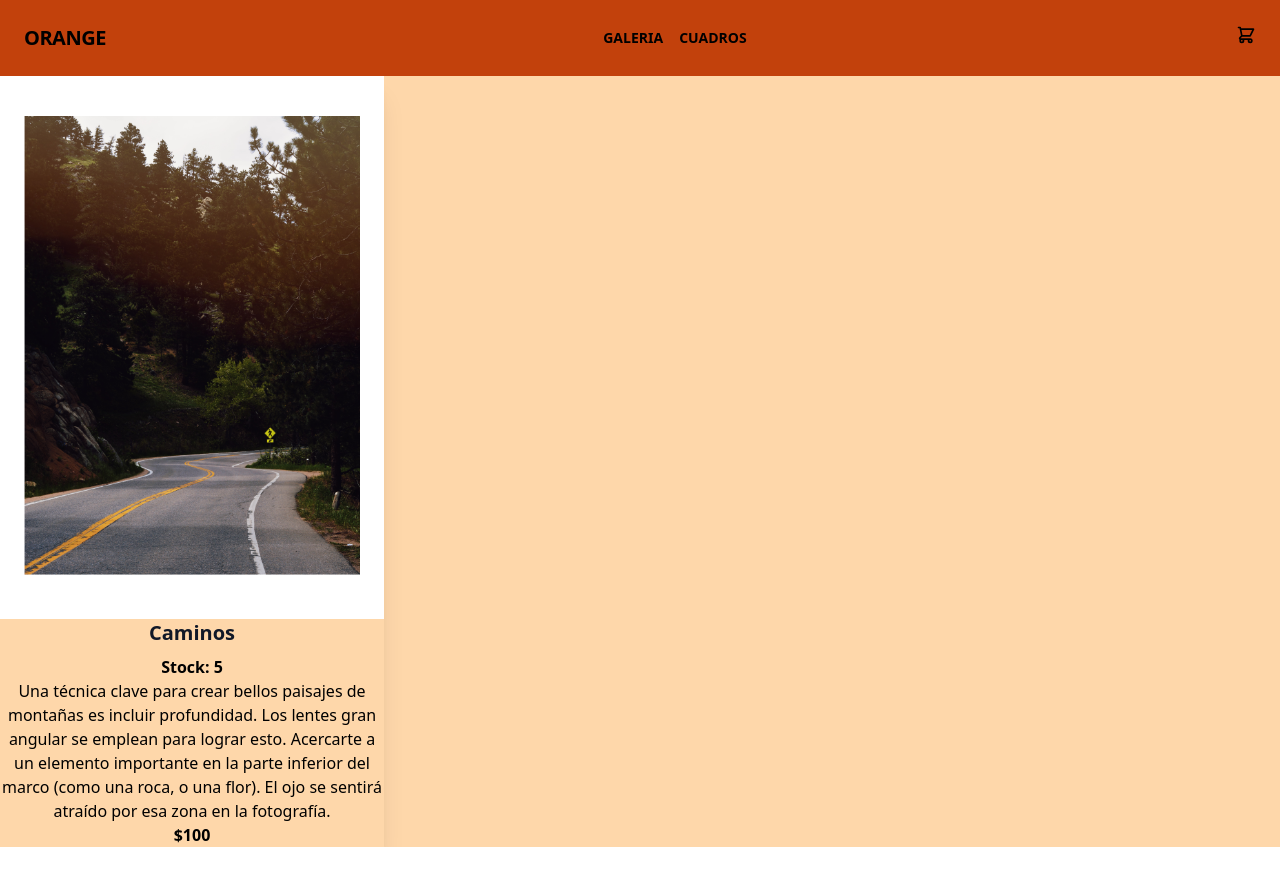
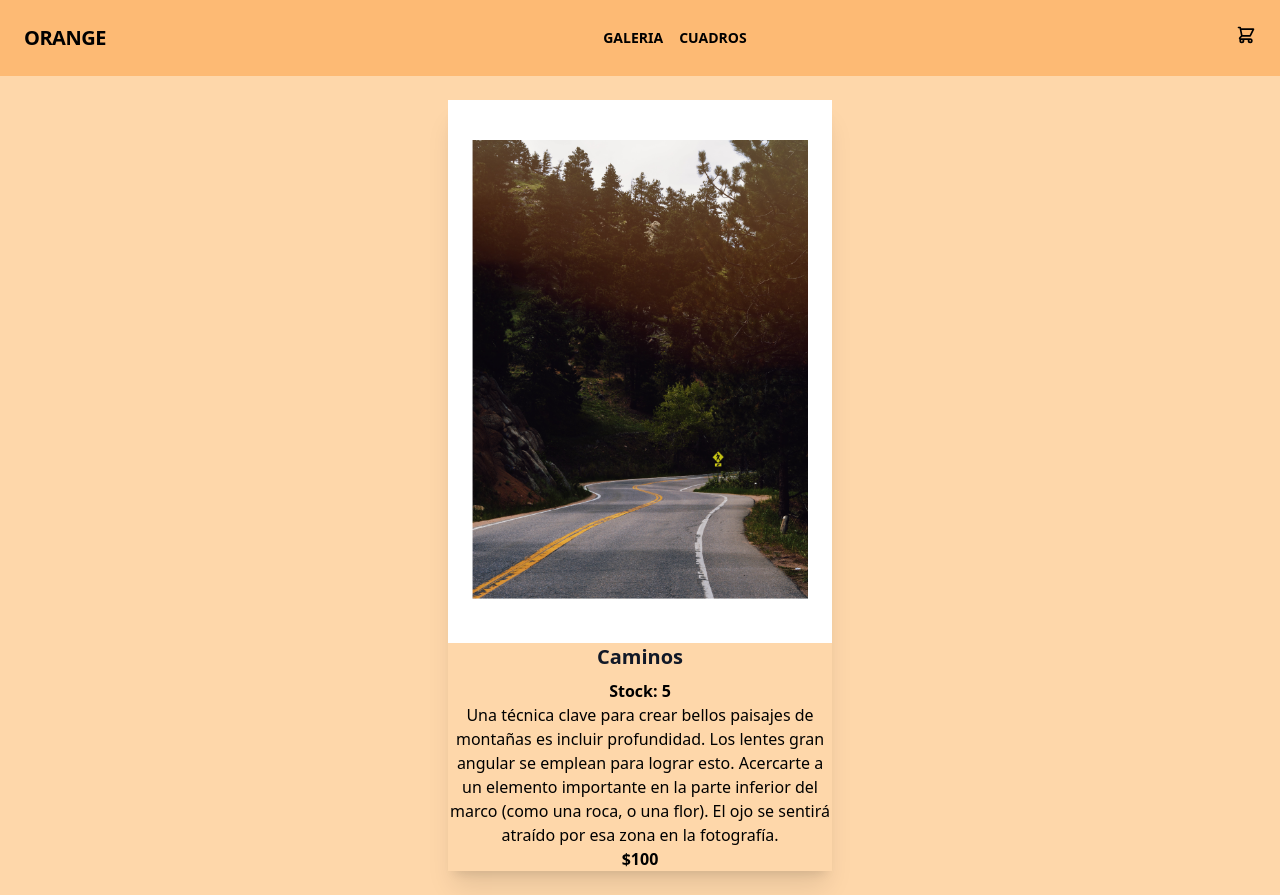
Before and after one commit to clara-vg/orange-app, a React (Create React App) app: page /detail/1 in a window 1280 px wide. Before the commit the page ends 847 px from the top, so only its background shows below. Built offline with nearby package versions, Linux system fonts and the light colour scheme.

Commit message:
actualizacion card detail

```diff
--- a/src/components/Item/Item.jsx
+++ b/src/components/Item/Item.jsx
@@ -2,6 +2,7 @@ import { Link } from "react-router-dom";
 
 const Item = ({product}) => {
     return (
+    <div className="grid place-items-center">
         <div className="max-w-sm rounded overflow-hidden shadow-lg ">
             <img className="w-full" src= {product.img} alt="" />
             <div className="px-6 py-4">
@@ -13,7 +14,7 @@ const Item = ({product}) => {
                 </button>
             </div>
         </div>
-
+    </div>
     )
    }
 
--- a/src/components/Itemdetail/ItemDetail.jsx
+++ b/src/components/Itemdetail/ItemDetail.jsx
@@ -1,6 +1,7 @@
 const ItemDetail = ( props ) => {
     const {name, img, description, price, stock} = props
   return (
+    <div className="grid place-items-center py-6">
         <div className="card w-96 bg-base-100 shadow-xl">
             <figure>
                 <img src= {img} alt="" />
@@ -10,14 +11,16 @@ const ItemDetail = ( props ) => {
             {name}
             </h2>
             <div className="badge badge-secondary">
-        <p>
-        <b> Stock: {stock} </b>
-        </p>
+                <p><b>
+                    Stock: {stock}
+                </b></p>
             </div>
-
             <p> {description}</p>
                 <div className="card-actions justify-end">
-    <div className="badge badge-outline"><strong> ${price} </strong></div>
+                    <div className="badge badge-outline">
+                        <strong> ${price} </strong>
+                    </div>
+                </div>
             </div>
         </div>
     </div>
--- a/src/components/NavBar.jsx
+++ b/src/components/NavBar.jsx
@@ -4,7 +4,7 @@ import { Link } from "react-router-dom";
 const NavBar = () => {
   return (
     <div>
-        <nav className="flex items-center justify-between flex-wrap bg-orange-700 p-6">
+        <nav className="flex items-center justify-between flex-wrap bg-orange-300 p-6">
                 <div className="flex items-center flex-shrink-0 text-black mr-6">
                     <Link to={'/'} className=" font-semibold text-xl tracking-tight">ORANGE</Link>
                 </div>
```
Lines whose indentation alone changed are shown as unchanged.
